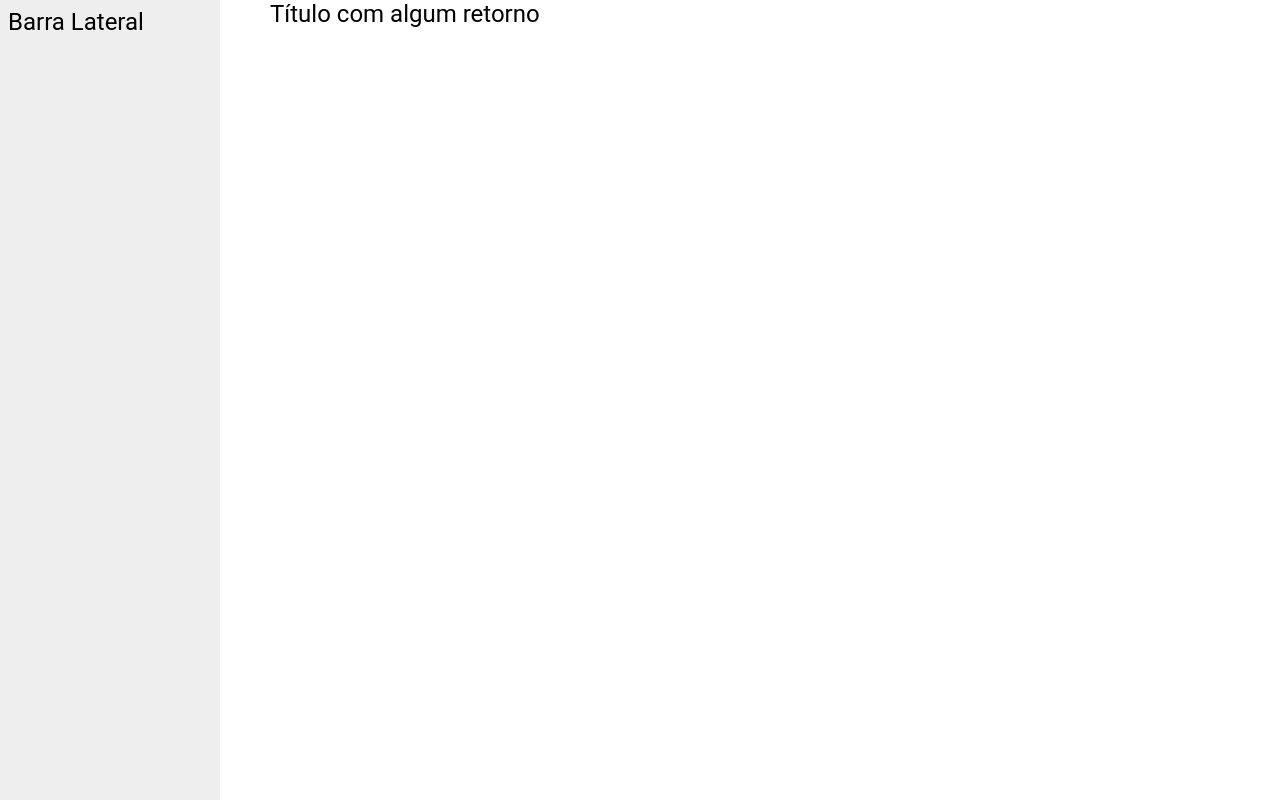
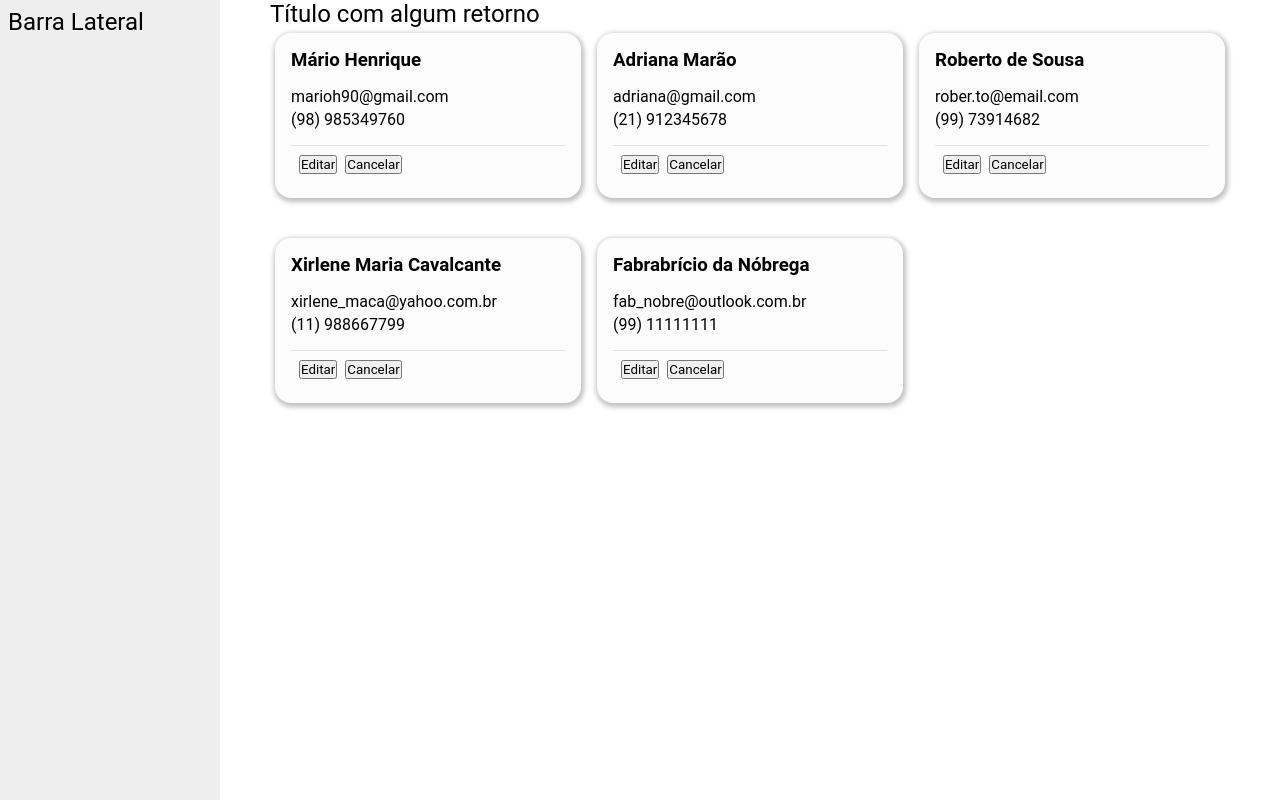
Before and after one commit to MarioHBS/lista_de_contatos, a React (Vite) app: page / in a window 1280 px wide. Built offline with nearby package versions, Linux system fonts and the light colour scheme; the HTML template or start-up script is replaced by a standard one.

Commit message:
refactor: estilização de componentes no componente Contatc

```diff
--- /dev/null
+++ b/src/components/Contact/contact.style.ts
@@ -0,0 +1,55 @@
+import styled, { DefaultTheme } from 'styled-components'
+
+type CardProp = {
+  edit_status: boolean
+  theme: DefaultTheme
+}
+
+function hasBorder({ edit_status: editStatus, theme }: CardProp) {
+  if (editStatus) return `2px solid ${theme.backgroundEditing}`
+  else return 'none'
+}
+
+export const Card = styled.div<CardProp>`
+  background-color: ${({ theme }) => theme.backgroundElement};
+  box-shadow: 1px 2px 5px 2px rgba(0, 0, 0, 0.25);
+  padding: 16px;
+  margin-bottom: 32px;
+  border: ${(param) => hasBorder(param)};
+  border-radius: 16px;
+
+  h3 {
+    font-weight: bold;
+  }
+
+  h4:nth-child(2) {
+    margin-top: 4px;
+  }
+
+  @media (max-width: 824px) {
+    // display: block;
+    text-align: center;
+  }
+`
+
+export const Field = styled.h3``
+export const Entry = styled.input`
+  font-size: 18px;
+  border: none;
+  outline: none;
+  border-bottom: 1px solid #bbb;
+  text-transform: capitalize;
+`
+
+export const Entry2 = styled(Entry)`
+  font-size: 14px;
+`
+
+export const ActionArea = styled.div`
+  border-top: 1px solid rgba(0, 0, 0, 0.1);
+  padding: 8px;
+
+  button:nth-child(1) {
+    margin-right: 8px;
+  }
+`
--- a/src/components/Contact/index.tsx
+++ b/src/components/Contact/index.tsx
@@ -1,5 +1,43 @@
-const ContactComponent = () => {
-  return <div></div>
+import { useState } from 'react'
+import * as Ctt from './contact.style'
+
+type ContactObj = {
+  nome: string
+  email: string
+  telefone: string
+}
+
+type ContactProp = {
+  children: object
+}
+
+const ContactComponent = (props: ContactProp) => {
+  const aluno = props.children as ContactObj
+  const [isEditing, setEdition] = useState(false)
+
+  return (
+    <Ctt.Card edit_status={isEditing}>
+      {!isEditing ? <h3>{aluno.nome}</h3> : <Ctt.Entry type='text' value={aluno.nome} />}
+
+      <div style={{ margin: '16px 0' }}>
+        {!isEditing
+          ? <h4>{aluno.email}</h4>
+          : <Ctt.Entry2 type='email' value={aluno.email} />
+        }
+        {!isEditing
+          ? <h4>{aluno.telefone}</h4>
+          : <Ctt.Entry2 type='tel' value={aluno.telefone} />
+        }
+      </div>
+
+      <Ctt.ActionArea>
+        <button type="button" onClick={() => setEdition(!isEditing)}>
+          Editar
+        </button>
+        <button type="button">Cancelar</button>
+      </Ctt.ActionArea>
+    </Ctt.Card>
+  )
 }
 
 export default ContactComponent
```
